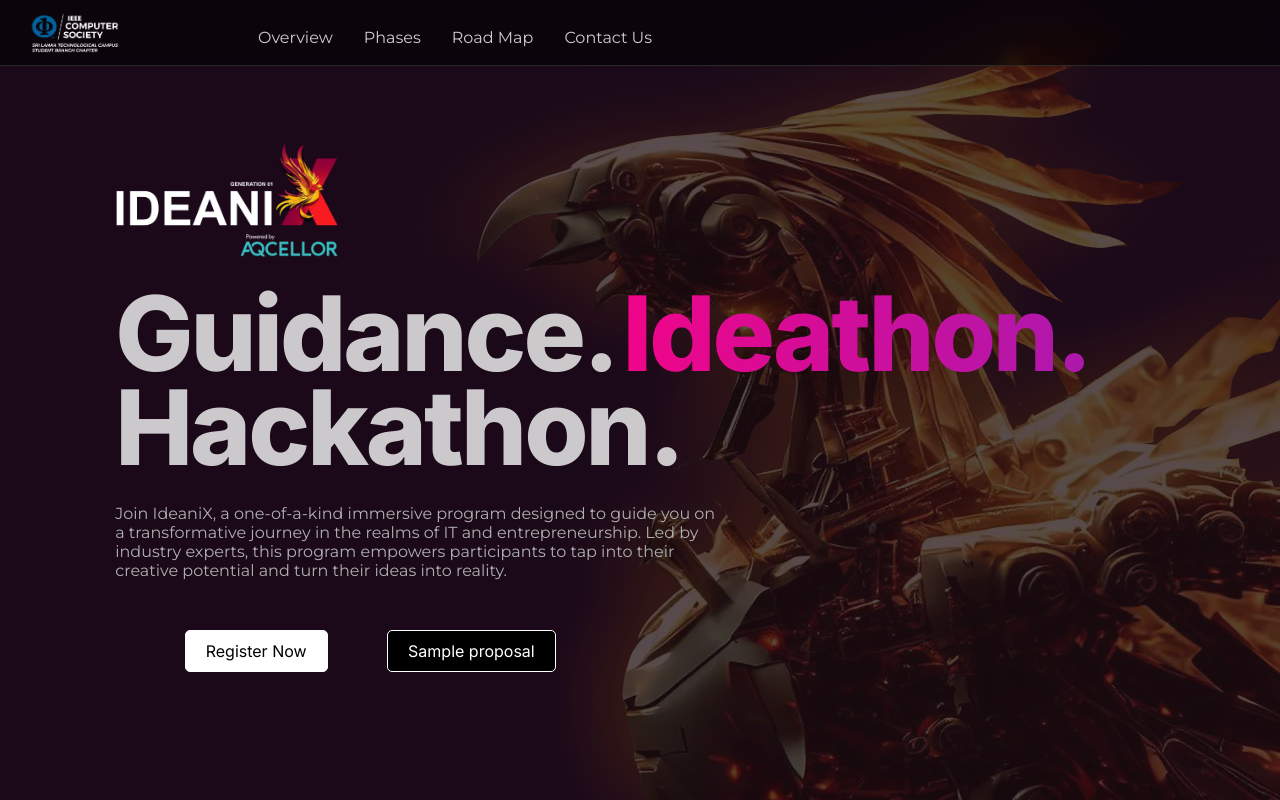
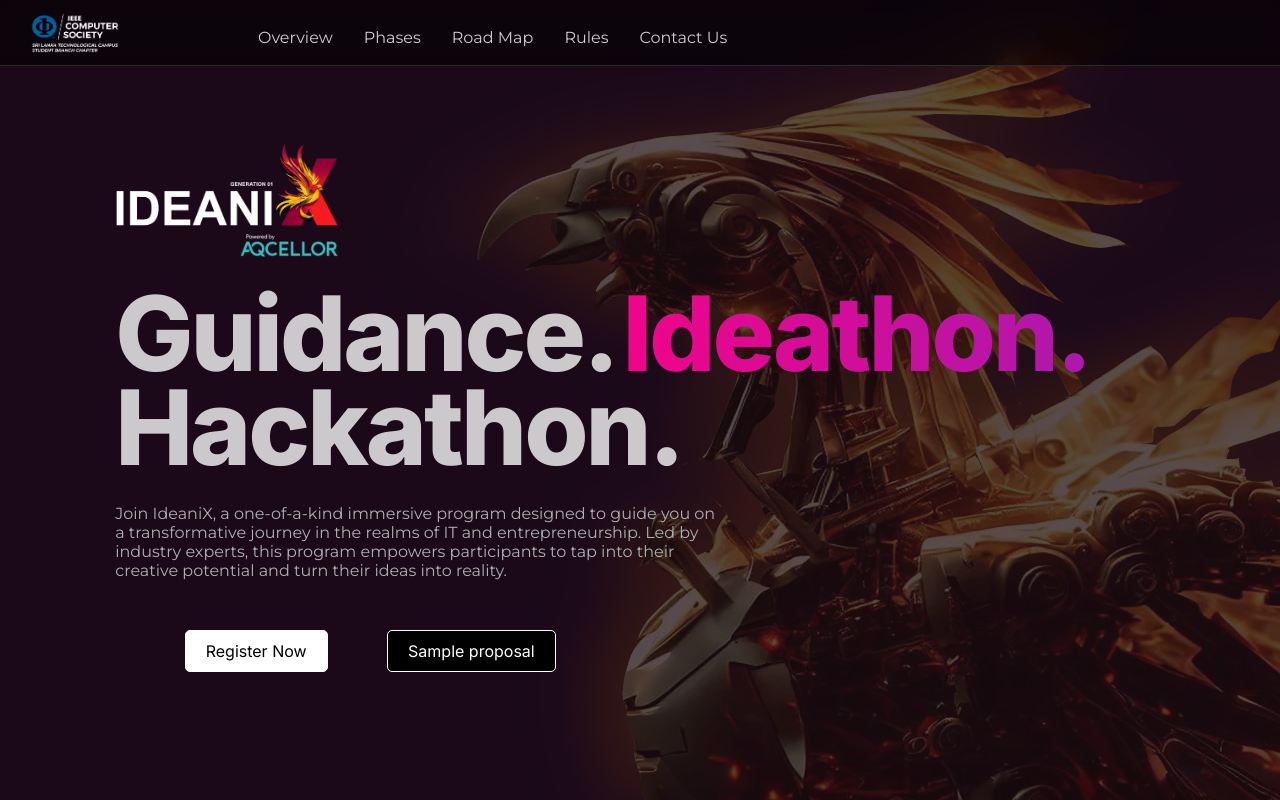
Before and after one commit to himansaE/ideanix, a Next.js app: page / in a window 1280 px wide. Built offline with nearby package versions, Linux system fonts and the light colour scheme.

Commit message:
add readme

```diff
--- a/src/components/home/footer.tsx
+++ b/src/components/home/footer.tsx
@@ -11,6 +11,14 @@
     {
       name: "Register",
       url: "/register",
+    },
+    {
+      name: "Sponsors",
+      url: "/#sponsor",
+    },
+    {
+      name: "Source Code",
+      url: "https://github.com/himansaE/ideanix",
     },
   ],
 ];
--- a/src/components/home/sponsor.tsx
+++ b/src/components/home/sponsor.tsx
@@ -1,6 +1,6 @@
 import { cssClasses } from "@/lib/lib";
 import style from "./sponsor.module.css";
-import { inter, lato, montserrat } from "@/lib/fonts";
+import { inter, montserrat } from "@/lib/fonts";
 import Image from "next/image";
 import Link from "next/link";
 
--- a/src/components/home/timeline.module.css
+++ b/src/components/home/timeline.module.css
@@ -76,7 +76,6 @@
   font-weight: 800;
 }
 .con {
-  padding: 50px 0;
   z-index: 1;
   display: block;
   overflow: hidden;
@@ -128,7 +127,6 @@
   margin: 20px 0;
 }
 .phrases_con {
-  margin: 30px 0;
   display: flex;
   z-index: 12;
   position: relative;
@@ -140,6 +138,7 @@
   flex: 1;
   z-index: 1;
   backdrop-filter: blur(23px);
+  padding: 50px 0;
 }
 .back {
   min-height: 100%;
--- a/src/components/navbar/navbar.tsx
+++ b/src/components/navbar/navbar.tsx
@@ -25,14 +25,10 @@
     name: "Road Map",
     url: "/#timeline",
   },
-  // {
-  //   name: "Rules",
-  //   url: "/#rules",
-  // },
-  // {
-  //   name: "Team Members",
-  //   url: "/#members",
-  // },
+  {
+    name: "Rules",
+    url: "/#rules",
+  },
   // {
   //   name: "About",
   //   url: "/#about",
```
Also changed, not shown: 1 other file (tests, documents, lock files or other folders).
